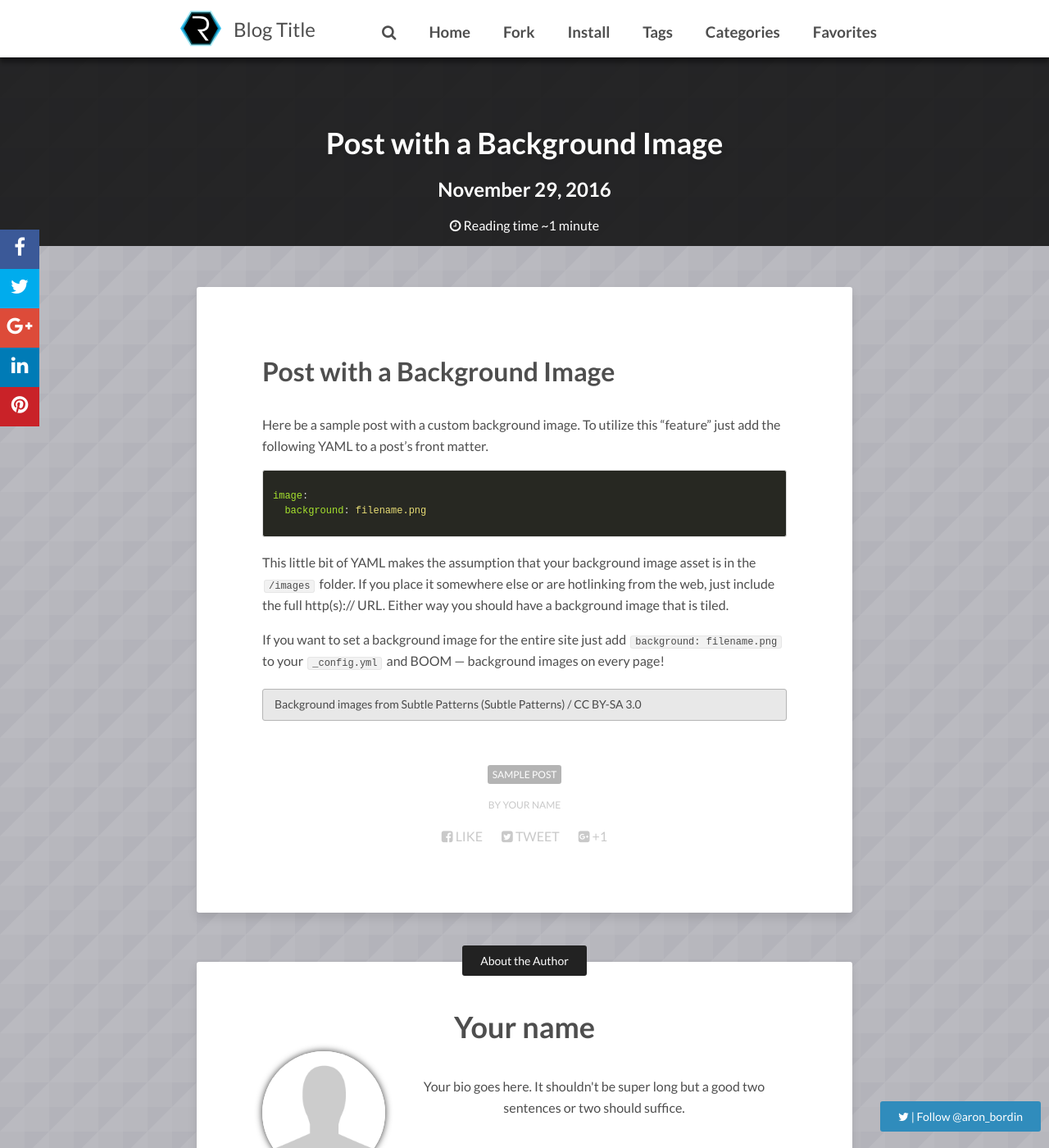
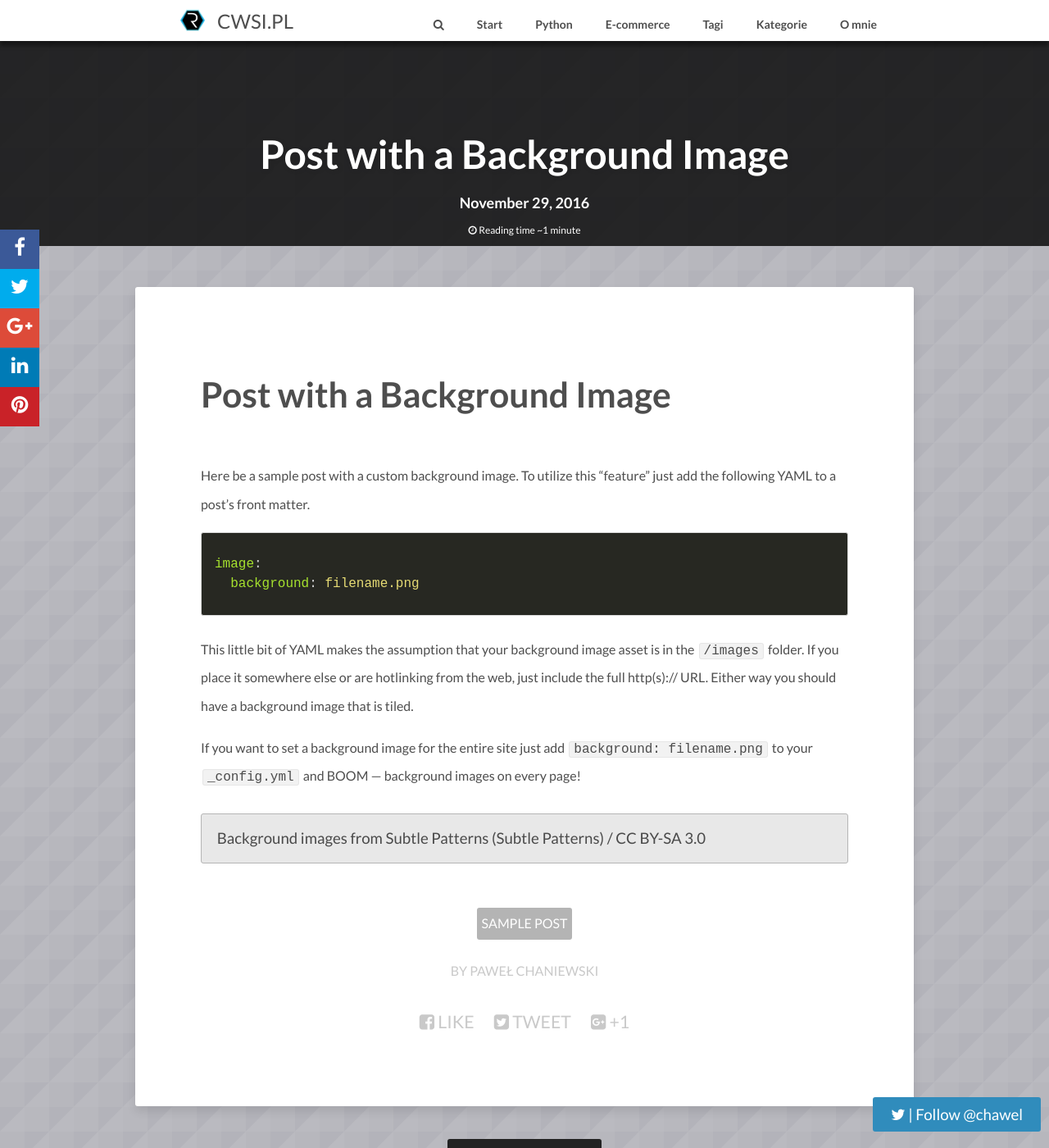
Before and after one commit to chawel/blog-test, a Jekyll site: the page built from _posts/2016-11-29-background-image.md, in a window 1280 px wide and 1400 px high. Shown: the whole window at 82% size. Built offline with Jekyll 4.4.1, drawn with Linux system fonts in a browser that asks for light colours; nearby versions of some CDN libraries; comment, search, counter and statistics services are not loaded; some of the changed text lies outside the part shown.

Commit message:
New menu and more width

```diff
--- a/Gemfile
+++ b/Gemfile
@@ -2,5 +2,5 @@
 
 gem 'octopress'
 gem 'jekyll-paginate'
-gem 'neo-hpstr-jekyll-theme'
+# gem 'neo-hpstr-jekyll-theme'
 gem 'github-pages', group: :jekyll_plugins
--- a/_config.yml
+++ b/_config.yml
@@ -1,5 +1,5 @@
-title:            Blog Title
-description:      Describe your website here.
+title:            CWSI.PL
+description:      Blog o e-commerce i automatyzacji z użyciem Python'a
 
 # put your disqus here
 disqus_shortname:
@@ -18,36 +18,38 @@
 #   To create sub categories. add a submenu item
 # See the example
 menu:
-  - title: 'Home'
+  - title: 'Start'
     url: '/'
-  - title: 'Fork'
-    url: 'http://github.com/aron-bordin/neo-hpstr-jekyll-theme'
-  - title: 'Install'
-    url: 'http://github.com/aron-bordin/neo-hpstr-jekyll-theme#installation'
-  - title: 'Tags'
+  - title: 'Python'
+    url: '#'
+    submenu:
+      - title: 'Skrypty'
+        url: '/python/scripts'
+      - title: 'Porady'
+        url: '/python/tips'
+      - title: 'Dla początkujących'
+        url: '/python/tutorial'
+  - title: 'E-commerce'
+    url: '/ecommerce'
+  - title: 'Tagi'
     url: '/tags'
-  - title: 'Categories'
+  - title: 'Kategorie'
     url: '/categories'
     type: 'categories'
-  - title: 'Favorites'
-    url: '#'
-    submenu:
-      - title: 'Code Highlighter'
-        url: '/intro/code-highlighting-post/'
-      - title: 'Sample Post'
-        url: '/intro/sample-post/'
+  - title: 'O mnie'
+    url: '/about'
 
 # Owner/author information
 owner:
-  name:           Your name
-  site:           http://aronbordin.com
+  name:           Paweł Chaniewski
+  site:           http://cwsi.pl
   avatar:         images/avatar.jpg
-  bio:            "Your bio goes here. It shouldn't be super long but a good two sentences or two should suffice."
+  bio:            '"Im mniej nużącej pracy manualnej tym lepiej, zwłaszcza kiedy musimy sami prowadzić sklep internetowy". Autor bloga cwsi.pl o tematyce automatyzacji w dziedzinie e-commerce. Entuzjasta języków skryptowych (szczególnie Python).'
   email:          you@email.com
   # Twitter nick for use in Twitter cards and follow button.
-  twitter: aron_bordin # if no twitter in this config, the twitter follow button will be removed
+  twitter: chawel # if no twitter in this config, the twitter follow button will be removed
   # GitHub nick for use in follow button in author block.
-  github: aron-bordin
+  github: chawel
 
 # Twitter account associated with the site if different from owner/author twitter account.
 # Used in Twitter cards.
@@ -56,11 +58,11 @@
 # Social networking links used in author block underneath posts. Update and remove as you like.
 social:
   - title: "github"
-    url: "https://github.com/aron-bordin"
-  - title: "linkedin"
-    url: "https://br.linkedin.com/in/aronbordin"
+    url: "https://github.com/chawel"
+  # - title: "linkedin"
+  #   url: "https://br.linkedin.com/in/aronbordin"
   - title: "youtube"
-    url: "https://www.youtube.com/channel/UCfnSek-9HPWOx5e2pH7VFgg"
+    url: "https://www.youtube.com/channel/UC1ahnO3PNRSEe77_Ogvm5Yg"
 
 # Background image to be tiled on all pages
 background:
@@ -72,8 +74,8 @@
 bing_verify:
 
 # http://en.wikipedia.org/wiki/List_of_tz_database_time_zones
-timezone:    America/New_York
-locale:      en_US
+timezone:    Europe/Warsaw
+locale:      pl_PL
 future:      true
 highlighter: rouge
 markdown:    kramdown
@@ -103,4 +105,4 @@
 include: [".htaccess"]
 exclude: ["demo/*", "lib", "config.rb", "Capfile", "config", "Gemfile", "Gemfile.lock", "README.md", "LICENSE", "log", "Rakefile", "Rakefile.rb", "tmp", "less", "*.sublime-project", "*.sublime-workspace", "test", "spec", "Gruntfile.js", "package.json", "node_modules"]
 gems: [jekyll-paginate]
-theme: neo-hpstr-jekyll-theme
+# theme: neo-hpstr-jekyll-theme
--- a/_sass/_page.scss
+++ b/_sass/_page.scss
@@ -19,7 +19,7 @@
 	background-color: $header-color;
 }
 .entry-content {
-	@include font-size(16);
+	@include font-size(12);
 	// Dotted line underlines for links
 	p > a,
 	li > a {
@@ -147,7 +147,7 @@
 			padding: 20px 30px;
 		}
 		@media #{$large} {
-			max-width: 800px;
+			max-width: 950px;
 			margin: 50px auto 30px auto;
 			padding: 50px 80px;
 			> p:first-child {
@@ -352,7 +352,7 @@
 			margin-right: 20px;
 		}
 		@media #{$large} {
-			max-width: 800px;
+			max-width: 950px;
 			margin-top: 50px;
 			margin-left: auto;
 			margin-right: auto;
--- a/_sass/_variables.scss
+++ b/_sass/_variables.scss
@@ -7,7 +7,7 @@
 $code-font: monospace;
 $alt-font: serif;
 
-$doc-font-size: 16;
+$doc-font-size: 12;
 $doc-line-height: 26;
 
 
@@ -24,7 +24,7 @@
 $sub-item-color			 : rgba(#000, 0.1);
 $header-margin			 : #F45145;
 $menu-top				 : white;
-$menu-height			 : 70px;
+$menu-height			 : 50px;
 $menu-overflow			 : #2E2E2E;
 $body-color      		 : #e8e8e8;
 $text-color      		 : rgba(#222,0.8);
```
